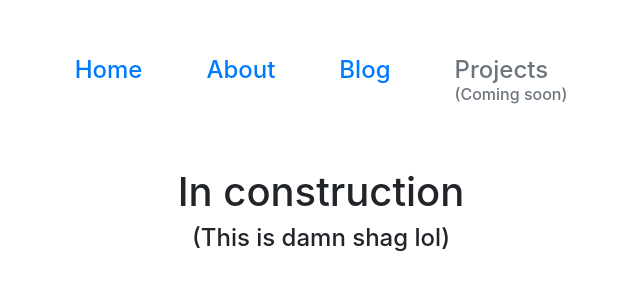
After one commit to lionellloh/personal-blog, a Flask app: page /about in a window 1280 px wide. The commit adds this page. Shown: the top 300 px of the page, without its empty margins (319-959 px from the left). Run offline with Flask 2, Linux system fonts and the light colour scheme; parts of the project's set-up code (start-up, migrations or seed data) failed here and were passed over; some libraries are stand-ins or nearby versions.

Commit message:
added home/about.html, blog/blog.html. edited the view functions to render the pages

```diff
--- a/app/__init__.py
+++ b/app/__init__.py
@@ -35,10 +35,13 @@ def create_app(config_name):
     app.register_blueprint(admin_blueprint, url_prefix = '/admin')
 
     from .auth import auth as auth_blueprint
-    app.register_blueprint(auth_blueprint, url_prefix = 'auth')
+    app.register_blueprint(auth_blueprint, url_prefix = '/auth')
 
     from .home import home as home_blueprint
     app.register_blueprint(home_blueprint)
+
+    from .blog import blog as blog_blueprint
+    app.register_blueprint(blog_blueprint, url_prefix="/blog")
 
     @app.route('/')
     def hello_world():
--- a/app/home/views.py
+++ b/app/home/views.py
@@ -9,6 +9,13 @@ def homepage():
 
     return render_template('home/index.html', title = "Welcome")
 
+home.route('/')
+
+@home.route('/about')
+def about():
+
+    return render_template('home/about.html', title = "About")
+
 @home.route('/dashboard')
 
 @login_required
--- a/app/templates/base.html
+++ b/app/templates/base.html
@@ -15,15 +15,15 @@
 
 <ul class = "nav my-5 justify-content-center">
     <li class = "nav-item">
-    <a class = "nav-link mx-3" href = "#"> <h4> Home </h4>  </a>
+    <a class = "nav-link mx-3" href = "{{ url_for('home.homepage')}}"> <h4> Home </h4>  </a>
     </li>
 
     <li class = "nav-item">
-    <a class = "nav-link mx-3" href = "#"> <h4> About </h4>  </a>
+    <a class = "nav-link mx-3" href = "{{ url_for('home.about') }}"> <h4> About </h4>  </a>
     </li>
 
     <li class = "nav-item">
-    <a class = "nav-link mx-3" href = "#"> <h4> Blog </h4>  </a>
+    <a class = "nav-link mx-3" href = "{{ url_for('blog.blog') }}"> <h4> Blog </h4>  </a>
     </li>
 
     <li class = "nav-item">
--- /dev/null
+++ b/app/templates/home/about.html
@@ -0,0 +1,12 @@
+{% extends 'base.html' %}
+{% block title %} Blog {% endblock %}
+
+{% block body %}
+
+    <div class = "container-fluid justify-content-center" align = "center">
+        <h1> In construction </h1>
+        <h4> (This is damn shag lol) </h4>
+
+    </div>
+
+{% endblock %}
--- a/app/templates/home/index.html
+++ b/app/templates/home/index.html
@@ -1,5 +1,5 @@
 {% extends "base.html" %}
-{$ block title %} Home {$ endblock %}
+{$ block title %} Welcome {$ endblock %}
 
 {% block body %}
 
```
Also changed, not shown: app/blog/views.py (+9 -0 lines), app/templates/blog/index.html (added, +12 -0 lines).
